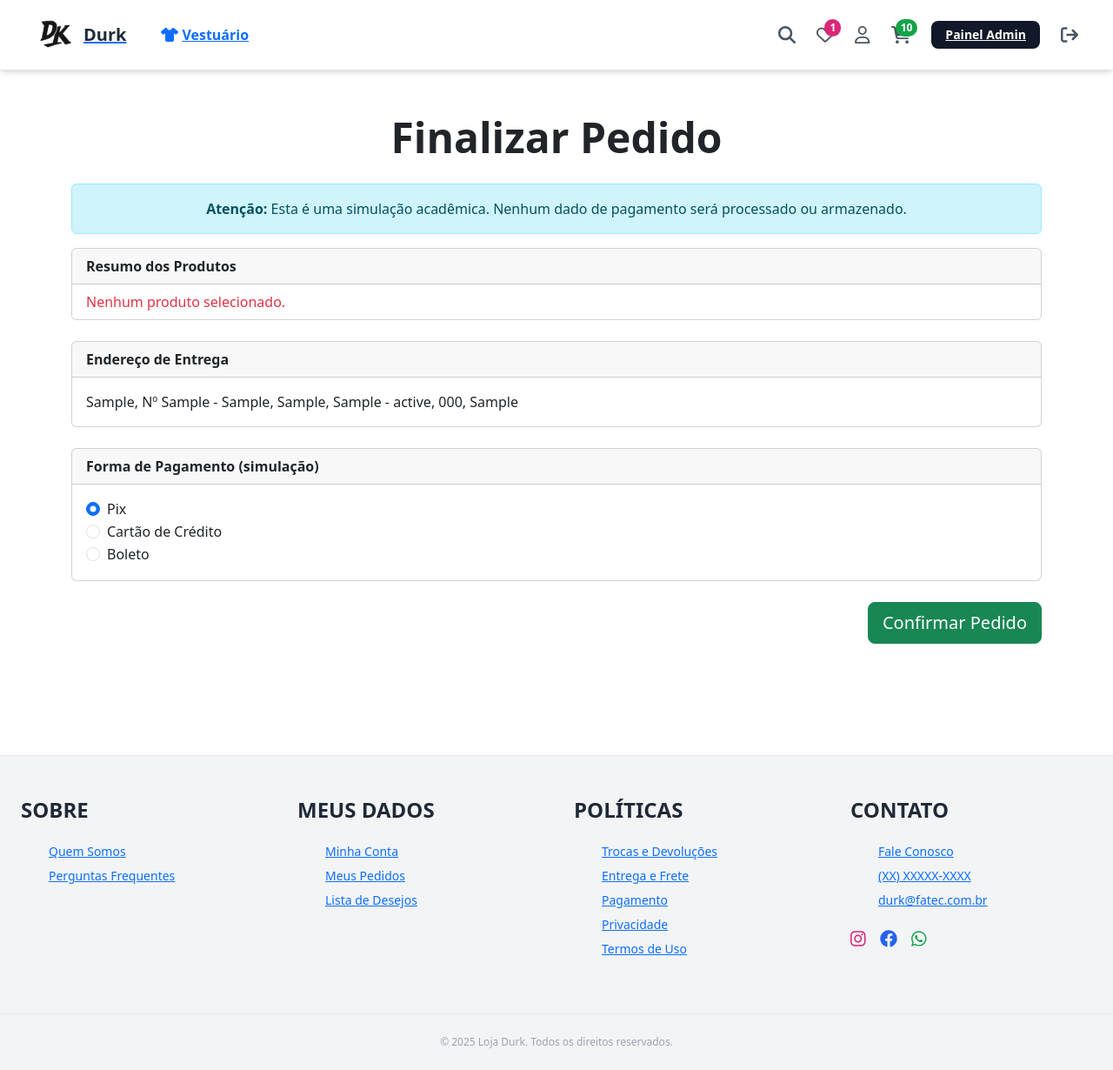
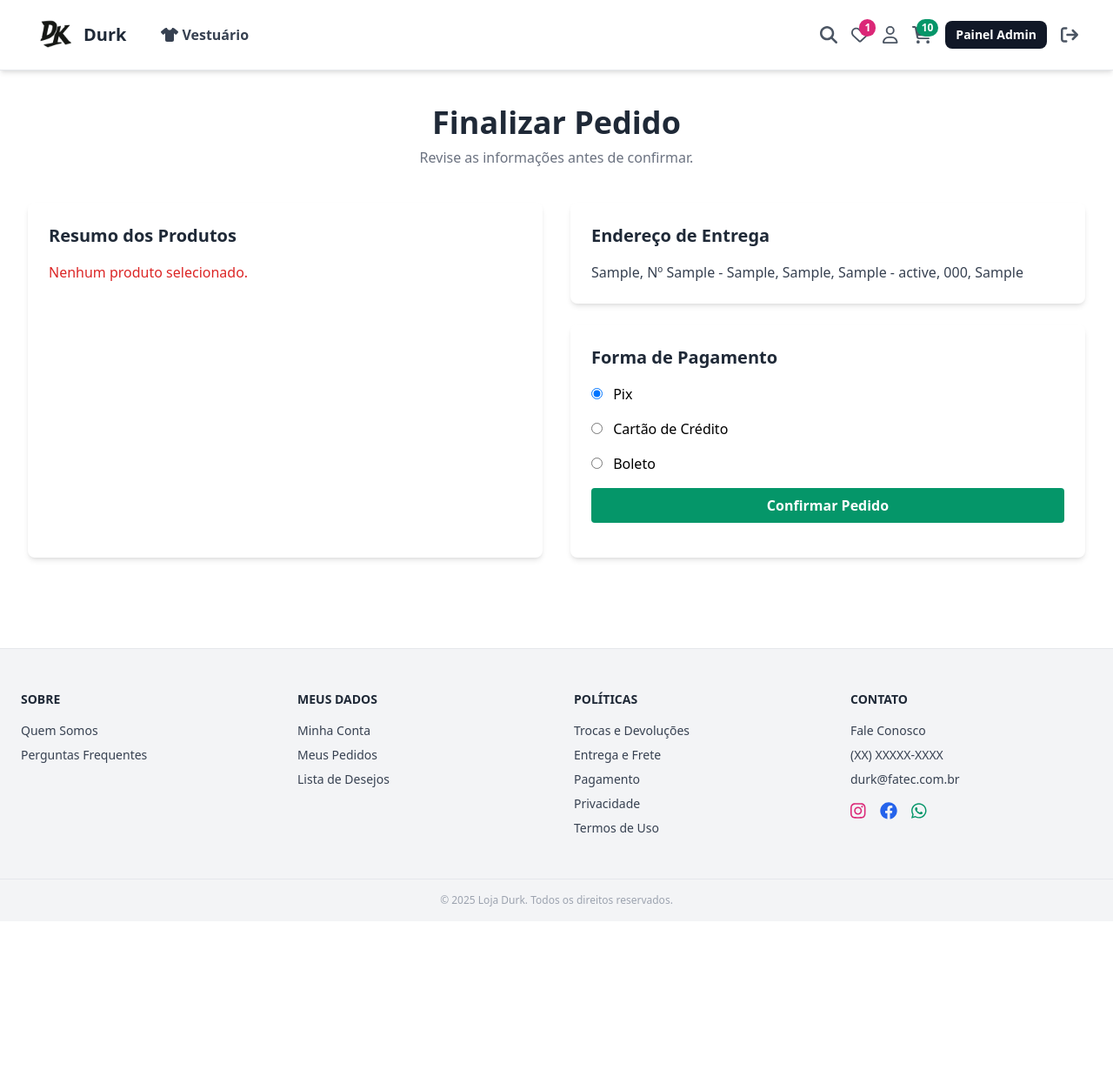
Before and after one commit to Sonegodev/sematec, a PHP site: page /finalizar_pedido.php in a window 1280 px wide. Shown: the whole page at 87% size. After the commit the page ends 1042 px from the top, so only its background shows below. Run offline with PHP 8.4, Linux system fonts and the light colour scheme; the visitor is signed in with stand-in values (Sample User, id 1); tables that the repository leaves empty or names only in its code hold one stand-in row (values such as "Sample post"); some libraries are stand-ins or nearby versions.

Commit message:
get over here

```diff
--- a/admin/filtros.php
+++ b/admin/filtros.php
@@ -68,7 +68,7 @@ $tamanhos = $conn->query("SELECT * FROM tamanhos ORDER BY id DESC");
       <div class="flex justify-between items-center mb-4">
         <h2 class="text-xl font-semibold text-gray-800 flex items-center gap-2">🏷️ Marcas</h2>
         <button onclick="document.getElementById('popupMarca').showModal()" class="bg-green-600 text-white px-4 py-2 rounded hover:bg-green-700 transition">
-          ➕ Adicionar
+          Adicionar
         </button>
       </div>
       <table class="w-full text-sm text-left">
@@ -99,7 +99,7 @@ $tamanhos = $conn->query("SELECT * FROM tamanhos ORDER BY id DESC");
       <div class="flex justify-between items-center mb-4">
         <h2 class="text-xl font-semibold text-gray-800 flex items-center gap-2">📏 Tamanhos</h2>
         <button onclick="document.getElementById('popupTamanho').showModal()" class="bg-green-600 text-white px-4 py-2 rounded hover:bg-green-700 transition">
-          ➕ Adicionar
+          Adicionar
         </button>
       </div>
       <table class="w-full text-sm text-left">
--- a/admin/includes/header.php
+++ b/admin/includes/header.php
@@ -13,13 +13,11 @@
 <body class="bg-gray-50 font-sans">
   <header class="bg-gray-900 text-white shadow-md sticky top-0 z-50">
     <div class="max-w-7xl mx-auto px-6 py-4 flex items-center justify-between">
-      <!-- Logo e título -->
       <div class="flex items-center gap-4">
         <img src="../views/imagens/logoAba.png" alt="Durk Logo" class="h-12 w-auto">
         <h1 class="text-2xl font-bold tracking-wide">Painel Admin</h1>
       </div>
 
-      <!-- Navegação -->
       <nav>
         <ul class="flex items-center gap-6 text-sm font-medium">
           <li><a href="../views/index.php" class="bg-gray-800 hover:bg-gray-700 text-white px-4 py-2 rounded-lg text-sm font-medium flex items-center gap-2 transition"><i class="fa-solid fa-house"></i> Website Loja</a></li>
@@ -27,7 +25,6 @@
         </ul>
       </nav>
 
-      <!-- Logout -->
       <div>
         <a href="../backend/logout.php" class="bg-red-600 hover:bg-red-700 text-white px-4 py-2 rounded-lg text-sm font-semibold flex items-center gap-2">
           <i class="fa-solid fa-arrow-right-from-bracket"></i> Sair
--- a/admin/index.php
+++ b/admin/index.php
@@ -13,7 +13,6 @@ include 'includes/header.php';
   <div class="max-w-7xl mx-auto space-y-12">
     <h1 class="text-3xl font-bold text-gray-800 text-center">Painel Administrativo</h1>
 
-    <!-- cards -->
     <div class="grid grid-cols-1 md:grid-cols-3 gap-6">
       <div class="bg-white rounded-2xl shadow-lg p-6 text-center hover:shadow-xl transition">
         <h2 class="text-sm text-gray-500 uppercase">Usuários Cadastrados</h2>
@@ -29,7 +28,6 @@ include 'includes/header.php';
       </div>
     </div>
 
-    <!-- botões  -->
     <div class="grid grid-cols-1 md:grid-cols-2 lg:grid-cols-4 gap-6">
       <div class="bg-white rounded-2xl shadow p-6 flex flex-col items-center text-center hover:shadow-xl transition">
         <h2 class="text-lg font-bold text-gray-800 mb-2">Usuários</h2>
--- a/backend/cadastrar_endereco.php
+++ b/backend/cadastrar_endereco.php
@@ -11,13 +11,11 @@ $estado = $_POST['estado'];
 $cep = $_POST['cep'];
 $pais = $_POST['pais'];
 
-// Verifica se já existe
 $check = mysqli_query($conn, "SELECT id FROM enderecos WHERE user_id = $user_id");
 if ($check && mysqli_num_rows($check) > 0) {
     exit('Já existe um endereço cadastrado.');
 }
 
-// Insere novo endereço
 $sql = "INSERT INTO enderecos (user_id, rua, numero, complemento, bairro, cidade, estado, cep, pais)
         VALUES ('$user_id', '$rua', '$numero', '$complemento', '$bairro', '$cidade', '$estado', '$cep', '$pais')";
 
--- a/backend/carrinho_ajax.php
+++ b/backend/carrinho_ajax.php
@@ -6,7 +6,6 @@ if (!isset($_SESSION['usuario_id'])) exit;
 
 $userId = $_SESSION['usuario_id'];
 
-// Atualizar quantidade
 if ($_SERVER['REQUEST_METHOD'] === 'POST') {
     if (isset($_POST['item_id']) && isset($_POST['quantidade'])) {
         $itemId = intval($_POST['item_id']);
@@ -23,7 +22,6 @@ if ($_SERVER['REQUEST_METHOD'] === 'POST') {
         exit('atualizado');
     }
 
-    // Remover item
     if (isset($_POST['item_id']) && isset($_POST['remover'])) {
         $itemId = intval($_POST['item_id']);
 
--- a/includes/footer.php
+++ b/includes/footer.php
@@ -3,16 +3,16 @@
     <div>
       <h4 class="font-semibold text-gray-800 mb-4 uppercase">Sobre</h4>
       <ul class="space-y-2">
-        <li><a href="#" class="hover:underline">Quem Somos</a></li>
+        <li><a href="../views/sobre.php" class="hover:underline">Quem Somos</a></li>
         <li><a href="#" class="hover:underline">Perguntas Frequentes</a></li>
       </ul>
     </div>
     <div>
       <h4 class="font-semibold text-gray-800 mb-4 uppercase">Meus Dados</h4>
       <ul class="space-y-2">
-        <li><a href="#" class="hover:underline">Minha Conta</a></li>
+        <li><a href="../views/minhaconta.php" class="hover:underline">Minha Conta</a></li>
         <li><a href="#" class="hover:underline">Meus Pedidos</a></li>
-        <li><a href="#" class="hover:underline">Lista de Desejos</a></li>
+        <li><a href="../views/favoritos.php" class="hover:underline">Lista de Desejos</a></li>
       </ul>
     </div>
     <div>
@@ -28,7 +28,7 @@
     <div>
       <h4 class="font-semibold text-gray-800 mb-4 uppercase">Contato</h4>
       <ul class="space-y-2">
-        <li><a href="#" class="hover:underline">Fale Conosco</a></li>
+        <li><a href="../views/suporte.php" class="hover:underline">Fale Conosco</a></li>
         <li><a href="#" class="hover:underline">(XX) XXXXX-XXXX</a></li>
         <li><a href="mailto:durk@fatec.com.br" class="hover:underline">durk@fatec.com.br</a></li>
       </ul>
--- a/includes/header.php
+++ b/includes/header.php
@@ -4,7 +4,6 @@ if (session_status() === PHP_SESSION_NONE) {
 }
 require_once '../backend/db.php';
 
-// Busca quantidade de itens no carrinho
 $qtdCarrinho = 0;
 if (isset($_SESSION['usuario_id'])) {
   $userId = $_SESSION['usuario_id'];
@@ -14,7 +13,6 @@ if (isset($_SESSION['usuario_id'])) {
   $resQtd = mysqli_query($conn, $sqlQtd);
   $qtdCarrinho = mysqli_fetch_assoc($resQtd)['total'] ?? 0;
 }
-// Busca quantidade de itens favoritados
 $qtdFavoritos = 0;
 if (isset($_SESSION['usuario_id'])) {
   $sqlFav = "SELECT COUNT(*) AS total FROM favoritos WHERE user_id = $userId";
--- a/views/finalizar_pedido.php
+++ b/views/finalizar_pedido.php
@@ -23,7 +23,7 @@ if (isset($_GET['produto_id'])) {
     }
 } elseif (isset($_POST['selecionados']) && is_array($_POST['selecionados'])) {
     $ids = implode(',', array_map('intval', $_POST['selecionados']));
-    $sql = "SELECT p.nome, p.preco, ic.quantidade FROM itens_carrinho ic JOIN produtos p ON ic.produto_id = p.id WHERE ic.id IN ($ids)";
+    $sql = "SELECT ic.id, p.nome, p.preco, ic.quantidade FROM itens_carrinho ic JOIN produtos p ON ic.produto_id = p.id WHERE ic.id IN ($ids)";
     $res = mysqli_query($conn, $sql);
     if ($res && mysqli_num_rows($res) > 0) {
         while ($row = mysqli_fetch_assoc($res)) {
@@ -33,108 +33,121 @@ if (isset($_GET['produto_id'])) {
 }
 ?>
 
-<link href="https://cdn.jsdelivr.net/npm/bootstrap@5.3.0/dist/css/bootstrap.min.css" rel="stylesheet">
-<script src="https://cdn.jsdelivr.net/npm/bootstrap@5.3.0/dist/js/bootstrap.bundle.min.js"></script>
-<script src="https://cdn.jsdelivr.net/npm/sweetalert2@11"></script>
+<link href="https://cdn.jsdelivr.net/npm/tailwindcss@2.2.19/dist/tailwind.min.css" rel="stylesheet">
+<link href="https://unpkg.com/aos@2.3.1/dist/aos.css" rel="stylesheet">
+<script src="https://unpkg.com/aos@2.3.1/dist/aos.js"></script>
 
-<div class="container py-5">
-    <h1 class="mb-4 text-center display-5 fw-bold">Finalizar Pedido</h1>
-
-    <div class="alert alert-info text-center" role="alert">
-        <strong>Atenção:</strong> Esta é uma simulação acadêmica. Nenhum dado de pagamento será processado ou armazenado.
+<main class="max-w-7xl mx-auto px-4 sm:px-6 lg:px-8 py-10" data-aos="fade-up">
+    <div class="text-center mb-10">
+        <h1 class="text-4xl font-extrabold text-gray-800">Finalizar Pedido</h1>
+        <p class="text-gray-500 mt-2">Revise as informações antes de confirmar.</p>
     </div>
 
-    <div class="card mb-4">
-        <div class="card-header fw-semibold">Resumo dos Produtos</div>
-        <ul class="list-group list-group-flush">
+    <div class="grid grid-cols-1 lg:grid-cols-2 gap-8">
+        <div class="bg-white shadow-md rounded-lg p-6">
+            <h2 class="text-xl font-bold text-gray-800 mb-4">Resumo dos Produtos</h2>
+            <ul>
                 <?php if (!empty($produtos)): ?>
                     <?php foreach ($produtos as $item): ?>
-                    <li class="list-group-item d-flex justify-content-between align-items-center">
-                        <div><?php echo htmlspecialchars($item['nome']); ?> (x<?php echo $item['quantidade']; ?>)</div>
-                        <span class="fw-bold text-success">R$ <?php echo number_format($item['preco'] * $item['quantidade'], 2, ',', '.'); ?></span>
+                        <li class="flex justify-between items-center py-2 border-b border-gray-200">
+                            <span class="text-gray-700 font-medium"><?php echo htmlspecialchars($item['nome']); ?> (x<?php echo $item['quantidade']; ?>)</span>
+                            <span class="text-green-600 font-semibold">R$ <?php echo number_format($item['preco'] * $item['quantidade'], 2, ',', '.'); ?></span>
                         </li>
                     <?php endforeach; ?>
                 <?php else: ?>
-                <li class="list-group-item text-danger">Nenhum produto selecionado.</li>
+                    <li class="text-red-600">Nenhum produto selecionado.</li>
                 <?php endif; ?>
             </ul>
         </div>
 
-    <div class="card mb-4">
-        <div class="card-header fw-semibold">Endereço de Entrega</div>
-        <div class="card-body">
+        <div>
+            <div class="bg-white shadow-md rounded-lg p-6 mb-6">
+                <h2 class="text-xl font-bold text-gray-800 mb-4">Endereço de Entrega</h2>
                 <?php if ($endereco): ?>
-                <p class="mb-0">
+                    <p class="text-gray-700">
                         <?php echo $endereco['rua'] . ', Nº ' . $endereco['numero']; ?>
                         <?php if (!empty($endereco['complemento'])) echo ' - ' . $endereco['complemento']; ?>,
                         <?php echo $endereco['bairro'] . ', ' . $endereco['cidade'] . ' - ' . $endereco['estado'] . ', ' . $endereco['cep'] . ', ' . $endereco['pais']; ?>
                     </p>
                 <?php else: ?>
-                <p class="text-warning">Nenhum endereço encontrado. <button class="btn btn-sm btn-outline-primary" onclick="document.getElementById('modalEndereco').classList.remove('d-none')">Cadastrar Endereço</button></p>
+                    <p class="text-yellow-600">Nenhum endereço encontrado.</p>
+                    <button class="mt-4 bg-blue-600 hover:bg-blue-700 text-white px-4 py-2 rounded" onclick="document.getElementById('modalEndereco').classList.remove('hidden')">Cadastrar Endereço</button>
                 <?php endif; ?>
+            </div>
+
+            <div class="bg-white shadow-md rounded-lg p-6">
+                <h2 class="text-xl font-bold text-gray-800 mb-4">Forma de Pagamento</h2>
+                <form method="POST" action="../backend/processar_pedido.php" class="space-y-4">
+                    <?php foreach ($produtos as $item): ?>
+                        <input type="hidden" name="selecionados[]" value="<?= $item['id'] ?>">
+                    <?php endforeach; ?>
+
+                    <label class="block">
+                        <input type="radio" name="pagamento" value="pix" class="mr-2" onclick="toggleCartao(false)" checked> Pix
+                    </label>
+                    <label class="block">
+                        <input type="radio" name="pagamento" value="cartao" class="mr-2" onclick="toggleCartao(true)"> Cartão de Crédito
+                    </label>
+                    <label class="block">
+                        <input type="radio" name="pagamento" value="boleto" class="mr-2" onclick="toggleCartao(false)"> Boleto
+                    </label>
+
+                    <div id="dados-cartao" class="hidden space-y-3">
+                        <input type="text" name="numero_cartao" placeholder="Número do Cartão" class="w-full border p-2 rounded">
+                        <input type="text" name="nome_cartao" placeholder="Nome no Cartão" class="w-full border p-2 rounded">
+                        <div class="flex gap-4">
+                            <input type="text" name="validade" placeholder="Validade (MM/AA)" class="flex-1 border p-2 rounded">
+                            <input type="text" name="cvv" placeholder="CVV" class="flex-1 border p-2 rounded">
                         </div>
                     </div>
 
-    <form id="formPedido" action="#" method="post" onsubmit="simularConfirmacao(event)">
-        <div class="card mb-4">
-            <div class="card-header fw-semibold">Forma de Pagamento (simulação)</div>
-            <div class="card-body">
-                <div class="form-check">
-                    <input class="form-check-input" type="radio" name="pagamento" id="pix" value="pix" checked>
-                    <label class="form-check-label" for="pix">Pix</label>
-                </div>
-                <div class="form-check">
-                    <input class="form-check-input" type="radio" name="pagamento" id="cartao" value="cartao">
-                    <label class="form-check-label" for="cartao">Cartão de Crédito</label>
-                </div>
-                <div class="form-check">
-                    <input class="form-check-input" type="radio" name="pagamento" id="boleto" value="boleto">
-                    <label class="form-check-label" for="boleto">Boleto</label>
-                </div>
-
-                <div id="dados-cartao" class="mt-3 d-none">
-                    <div class="row g-3">
-                        <div class="col-md-6">
-                            <input type="text" name="numero_cartao" placeholder="Número do Cartão" class="form-control">
-                        </div>
-                        <div class="col-md-6">
-                            <input type="text" name="nome_cartao" placeholder="Nome no Cartão" class="form-control">
-                        </div>
-                        <div class="col-md-6">
-                            <input type="text" name="validade" placeholder="Validade (MM/AA)" class="form-control">
-                        </div>
-                        <div class="col-md-6">
-                            <input type="text" name="cvv" placeholder="CVV" class="form-control">
+                    <button type="submit" class="w-full bg-green-600 hover:bg-green-700 text-white font-bold py-2 px-4 rounded mt-4">Confirmar Pedido</button>
+                </form>
             </div>
         </div>
     </div>
+</main>
+
+<div id="modalEndereco" class="fixed inset-0 bg-black bg-opacity-50 flex items-center justify-center hidden z-50">
+    <div class="bg-white p-6 rounded-lg w-full max-w-xl">
+        <h2 class="text-2xl font-bold mb-4">Cadastrar Endereço</h2>
+        <form id="formEndereco">
+            <div class="grid grid-cols-2 gap-4">
+                <input type="text" name="rua" placeholder="Rua" class="border p-2 rounded" required>
+                <input type="text" name="numero" placeholder="Número" class="border p-2 rounded" required>
+                <input type="text" name="complemento" placeholder="Complemento" class="border p-2 rounded">
+                <input type="text" name="bairro" placeholder="Bairro" class="border p-2 rounded" required>
+                <input type="text" name="cidade" placeholder="Cidade" class="border p-2 rounded" required>
+                <input type="text" name="estado" placeholder="Estado" class="border p-2 rounded" required>
+                <input type="text" name="cep" placeholder="CEP" class="border p-2 rounded" required>
+                <input type="text" name="pais" placeholder="País" class="border p-2 rounded" required>
+            </div>
+            <input type="hidden" name="user_id" value="<?= $usuario_id ?>">
+            <div class="flex justify-end mt-4">
+                <button type="button" onclick="document.getElementById('modalEndereco').classList.add('hidden')" class="mr-4 text-gray-600">Cancelar</button>
+                <button type="submit" class="bg-green-600 text-white px-4 py-2 rounded hover:bg-green-700">Salvar</button>
+            </div>
+        </form>
     </div>
 </div>
 
-        <div class="text-end">
-            <button type="submit" class="btn btn-success btn-lg">Confirmar Pedido</button>
-        </div>
-    </form>
-</div>
+<script>
+AOS.init();
 
-<script>
-    const pagamentoRadios = document.querySelectorAll('input[name="pagamento"]');
-    const dadosCartao = document.getElementById('dados-cartao');
-    pagamentoRadios.forEach(radio => {
-        radio.addEventListener('change', () => {
-            dadosCartao.classList.toggle('d-none', document.getElementById('cartao').checked === false);
+function toggleCartao(ativo) {
+    document.getElementById('dados-cartao').classList.toggle('hidden', !ativo);
+}
+
+document.getElementById('formEndereco').addEventListener('submit', function (e) {
+    e.preventDefault();
+    const form = e.target;
+    const data = new FormData(form);
+    fetch('../backend/cadastrar_endereco.php', {
+        method: 'POST',
+        body: data
+    }).then(res => res.text())
+      .then(() => location.reload());
 });
-    });
-
-    function simularConfirmacao(e) {
-        e.preventDefault();
-        Swal.fire({
-            icon: 'success',
-            title: 'Pedido Confirmado!',
-            text: 'Seu pedido foi registrado com sucesso (simulação).',
-            confirmButtonText: 'OK'
-        });
-    }
 </script>
 
 <?php include '../includes/footer.php'; ?>
--- a/views/minhaconta.php
+++ b/views/minhaconta.php
@@ -41,7 +41,6 @@ include '../includes/header.php';
     <main class="max-w-6xl mx-auto py-12 px-4 animxyz-in" xyz="fade small duration-10">
         <div class="bg-white shadow-xl rounded-2xl p-6 flex flex-col md:flex-row gap-6 items-start">
 
-            <!-- Menu lateral -->
             <aside class="w-full md:w-1/4">
                 <ul class="space-y-3">
                     <li><button onclick="mostrarAba('conta')" class="w-full text-left px-4 py-2 bg-purple-100 hover:bg-purple-200 text-purple-700 font-semibold rounded-lg transition flex items-center gap-2"><i class="fa-solid fa-user"></i> Minha Conta</button></li>
@@ -50,7 +49,6 @@ include '../includes/header.php';
                 </ul>
             </aside>
 
-            <!-- Conteúdo principal -->
             <section class="flex-1 space-y-10">
                 <div id="aba-conta" class="tab">
                     <h2 class="text-3xl font-bold mb-6 text-gray-800 border-b pb-2">👤 Meus Dados</h2>
--- a/views/vestuario.php
+++ b/views/vestuario.php
@@ -137,7 +137,6 @@ while ($row = mysqli_fetch_assoc($favResult)) {
   </section>
 </main>
 
-<!-- SweetAlert2 -->
 <script src="https://cdn.jsdelivr.net/npm/sweetalert2@11"></script>
 <script>
   $(document).ready(function() {
```
Also changed, not shown: backend/processar_pedido.php (added, +74 -0 lines), views/pedido_detalhes.php (added, +77 -0 lines), views/pedido_sucesso.php (added, +29 -0 lines), views/sobre.php (added, +63 -0 lines), views/suporte.php (added, +47 -0 lines), views/imagens/synadunk.png (added). Lines whose indentation alone changed are shown as unchanged.
